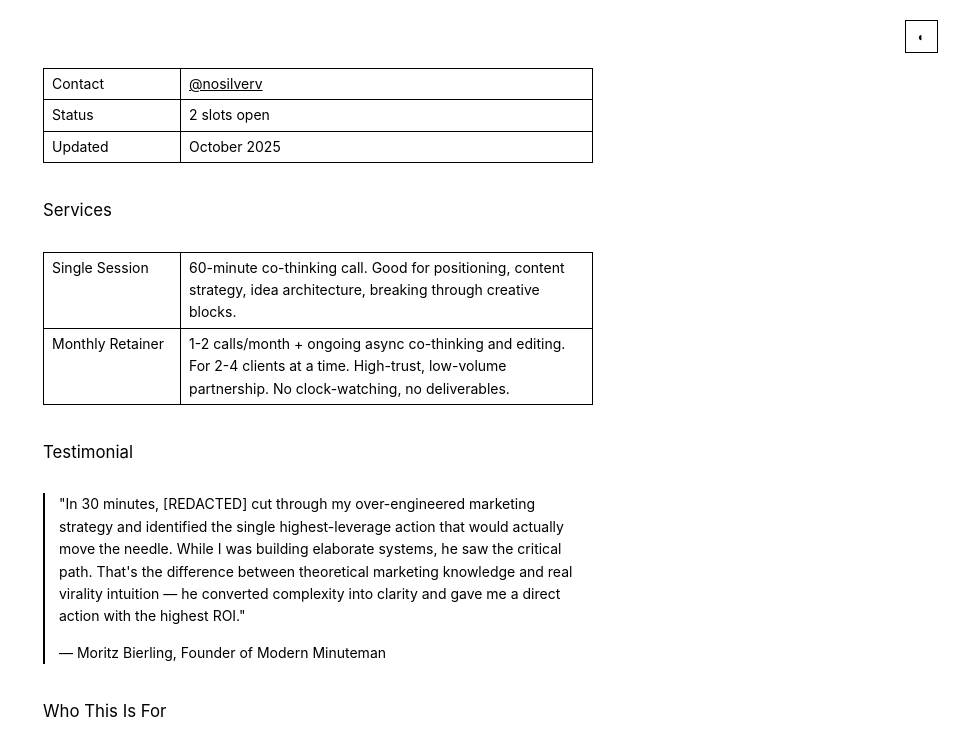
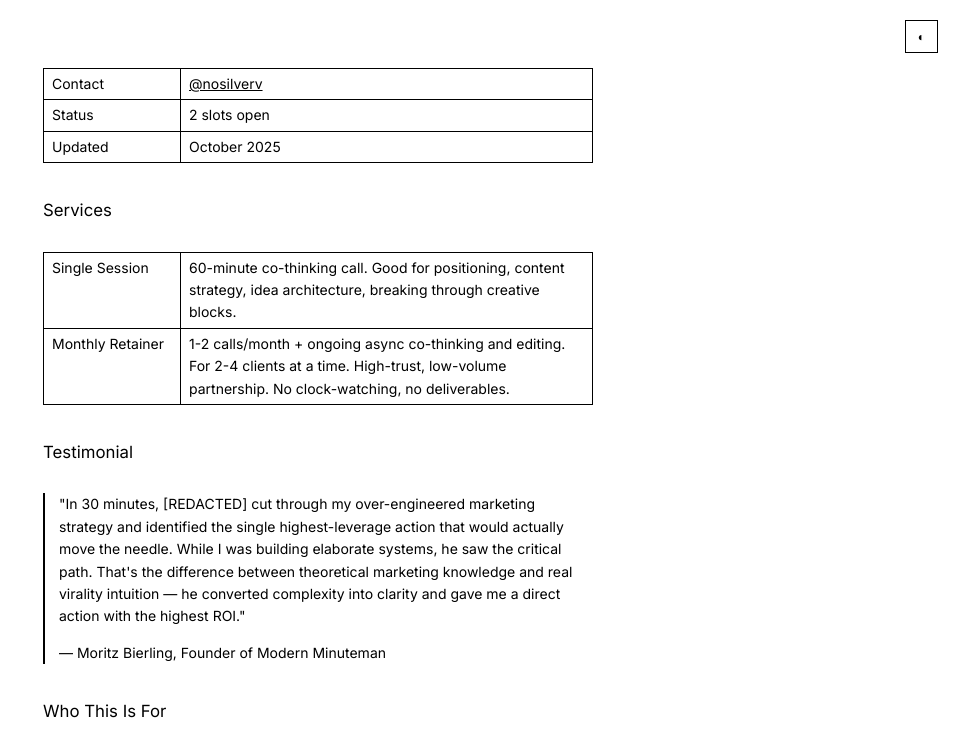
Before and after one commit to MarkusMarkusMarkusMarkus/markus-site, a plain HTML site: page index.html in a window 1280 px wide. Shown: the top 751 px of the page, without its empty margins (322-1280 px from the left). Drawn offline with Linux system fonts and the light colour scheme.

Commit message:
Update index.html

```diff
--- a/index.html
+++ b/index.html
@@ -4,9 +4,12 @@
     <meta charset="UTF-8">
     <meta name="viewport" content="width=device-width, initial-scale=1.0">
     <title>Nosilverv</title>
+    <link rel="preconnect" href="https://fonts.googleapis.com">
+    <link rel="preconnect" href="https://fonts.gstatic.com" crossorigin>
+    <link href="https://fonts.googleapis.com/css2?family=Inter:wght@400;600&display=swap" rel="stylesheet">
     <style>
         body {
-            font-family: -apple-system, BlinkMacSystemFont, 'Segoe UI', Helvetica, Arial, sans-serif;
+            font-family: 'Inter', -apple-system, BlinkMacSystemFont, 'Segoe UI', Helvetica, Arial, sans-serif;
             line-height: 1.6;
             max-width: 550px;
             margin: 0 auto;
```
